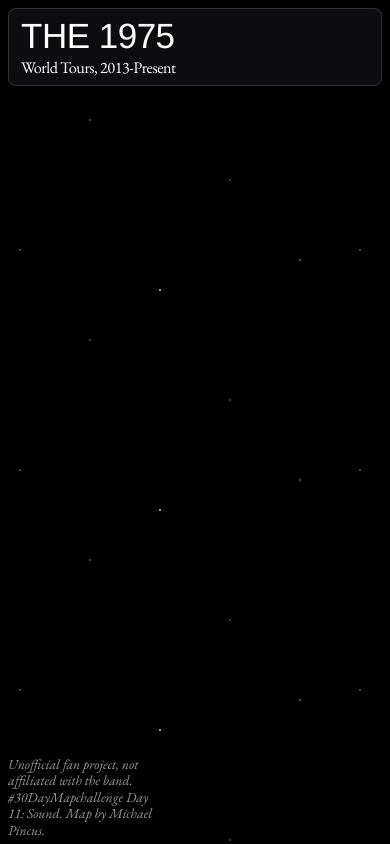
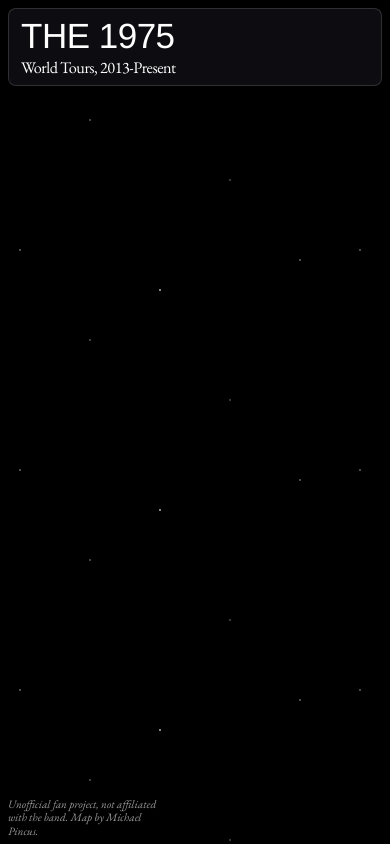
Before and after one commit to michaeljpincus/sound, a plain HTML site: page index.html in a window 390 px wide. Drawn offline with nearby package versions, Linux system fonts and the light colour scheme.

Commit message:
changed font sizes

```diff
--- a/css/styles.css
+++ b/css/styles.css
@@ -159,7 +159,7 @@
     bottom: 8px;
     max-width: 55vw;
     font-family: 'EB Garamond', serif;
-    font-size: calc(13px * var(--font-scale));
+    font-size: calc(12px * var(--font-scale));
     font-style: italic;
     line-height: 1.2;
     color: rgba(255, 255, 255, 0.6);
@@ -221,7 +221,7 @@
     #footer {
         left: calc(8px + env(safe-area-inset-left));
         bottom: calc(6px + env(safe-area-inset-bottom));
-        font-size: calc(11px * var(--font-scale));
+        font-size: calc(9px * var(--font-scale));
         max-width: 40vw;
     }
 }
--- a/index.html
+++ b/index.html
@@ -22,7 +22,7 @@
         </div>
 
         <footer id="footer">
-            Unofficial fan project, not affiliated with the band. #30DayMapchallenge Day 11: Sound. Map by Michael Pincus.
+            Unofficial fan project, not affiliated with the band. Map by Michael Pincus.
         </footer>
 
 
```
